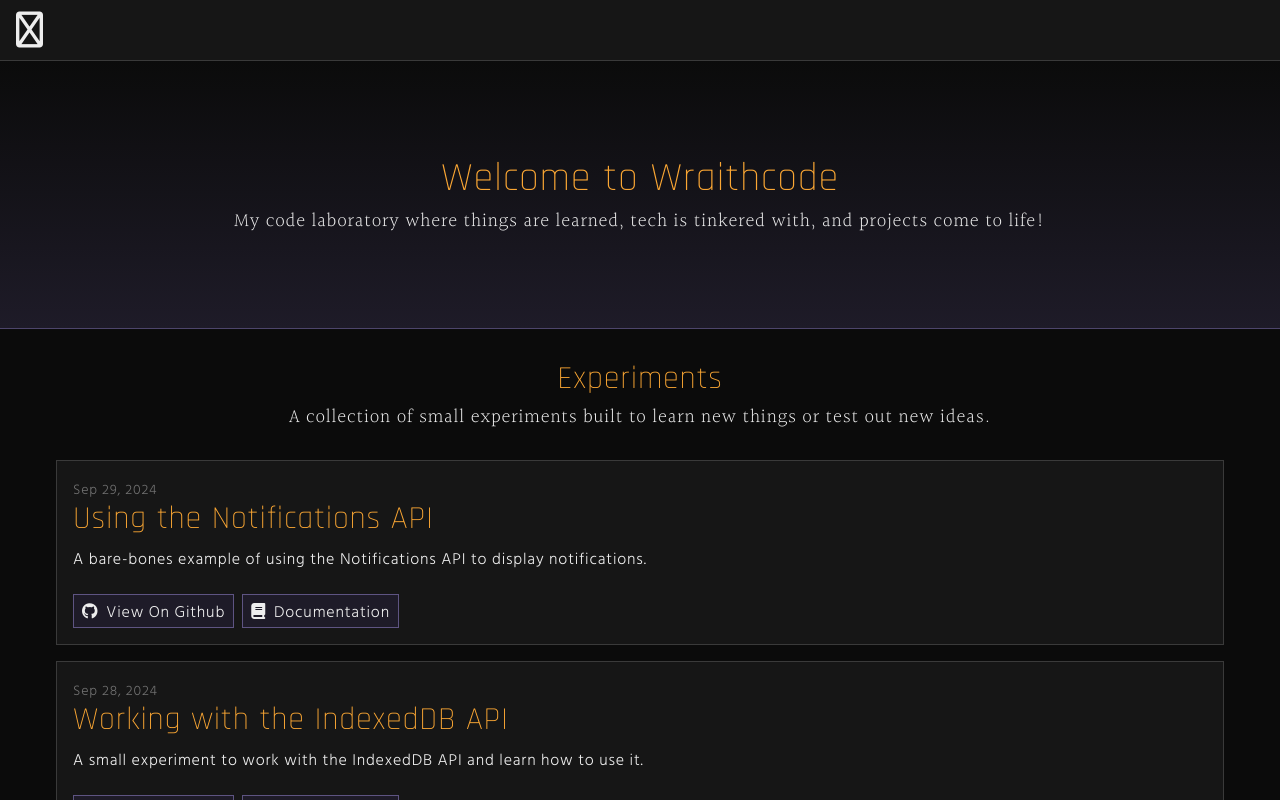
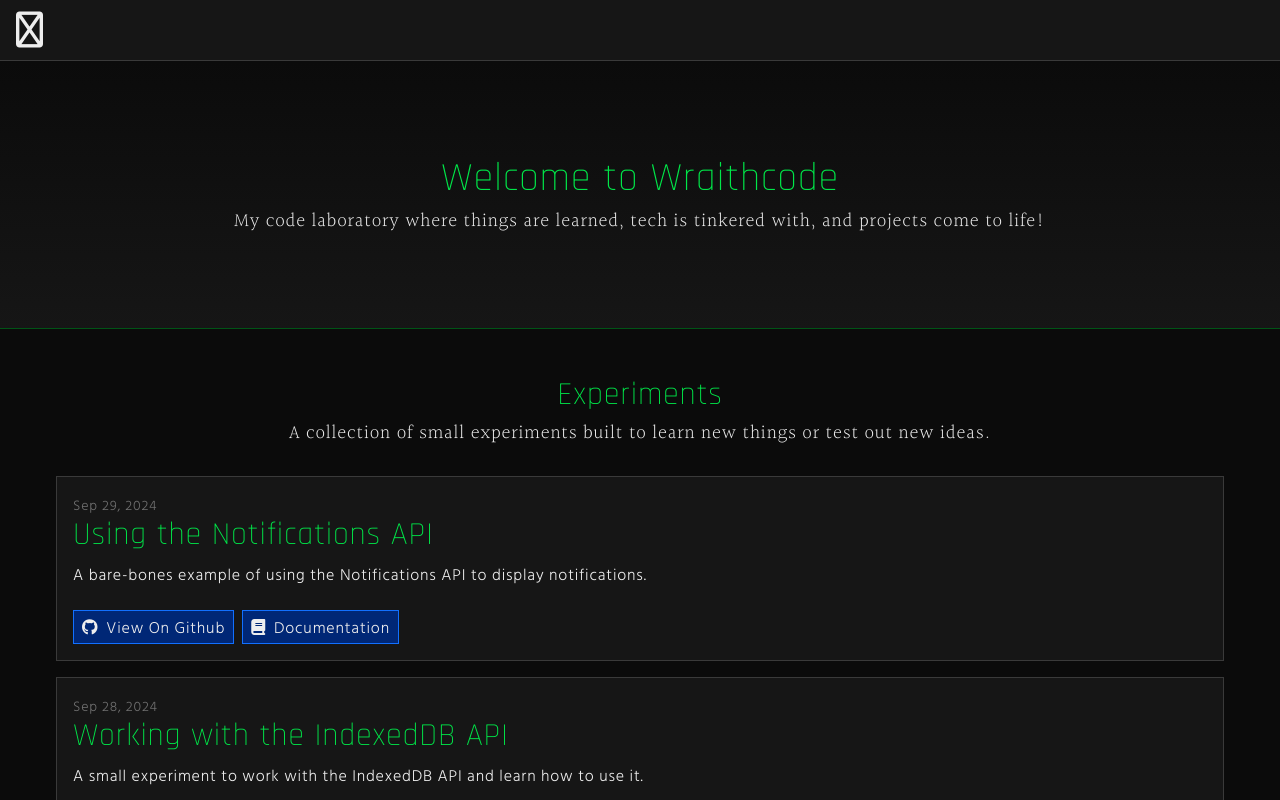
Before and after one commit to iamthe-Wraith/wraithcode, a SvelteKit app: page / in a window 1280 px wide. Built offline with nearby package versions, Linux system fonts and the light colour scheme.

Commit message:
refactor: updates theme colors

```diff
--- a/src/lib/components/Experiments.svelte
+++ b/src/lib/components/Experiments.svelte
@@ -72,7 +72,7 @@
 
 		&:has(a:hover),
 		&:has(a:focus-visible) {
-			border-color: var(--accent2-500);
+			border-color: var(--primary-300);
 		}
 
 		&:not(:last-child) {
@@ -118,8 +118,8 @@
 				justify-content: center;
 				align-items: center;
 				gap: 0.5rem;
-				border: 1px solid var(--accent2-500);
-				background-color: var(--accent2-100);
+				border: 1px solid var(--accent1-500);
+				background-color: var(--accent1-100);
 				padding: 0.25rem 0.5rem;
 				color: var(--neutral-900);
 				text-transform: capitalize;
--- a/src/routes/+page.svelte
+++ b/src/routes/+page.svelte
@@ -21,7 +21,7 @@
 		width: 100%;
 		max-width: 75rem;
 		margin: 0 auto;
-		padding: 2rem 1rem;
+		padding: 3rem 1rem;
 
 		& > header {
 			margin-bottom: 2rem;
@@ -36,7 +36,7 @@
 		width: 100%;
 		max-width: unset;
 		padding: 6rem 2rem;
-		border-bottom: 1px solid var(--accent2-400);
-		background: linear-gradient(0deg, var(--accent2-100), var(--neutral-100));
+		border-bottom: 1px solid var(--primary-100);
+		background: linear-gradient(0deg, var(--neutral-150), var(--neutral-100));
 	}
 </style>
--- a/src/routes/global.css
+++ b/src/routes/global.css
@@ -94,75 +94,75 @@ body {
 }
 
 body {
-	--neutral-0: oklch(5% 0 3);
-	--neutral-50: oklch(10% 0 3);
-	--neutral-100: oklch(15% 0 3);
-	--neutral-150: oklch(20% 0 3);
-	--neutral-200: oklch(25% 0 3);
-	--neutral-250: oklch(30% 0 3);
-	--neutral-300: oklch(35% 0 3);
-	--neutral-350: oklch(40% 0 3);
-	--neutral-400: oklch(45% 0 3);
-	--neutral-450: oklch(50% 0 3);
-	--neutral-500: oklch(55% 0 3);
-	--neutral-550: oklch(60% 0 3);
-	--neutral-600: oklch(65% 0 3);
-	--neutral-650: oklch(70% 0 3);
-	--neutral-700: oklch(75% 0 3);
-	--neutral-750: oklch(80% 0 3);
-	--neutral-800: oklch(85% 0 3);
-	--neutral-850: oklch(90% 0 3);
-	--neutral-900: oklch(95% 0 3);
+	--neutral-0: #000000;
+	--neutral-50: #030303;
+	--neutral-100: #0b0b0b;
+	--neutral-150: #161616;
+	--neutral-200: #222222;
+	--neutral-250: #2e2e2e;
+	--neutral-300: #3a3a3a;
+	--neutral-350: #484848;
+	--neutral-400: #555555;
+	--neutral-450: #636363;
+	--neutral-500: #717171;
+	--neutral-550: #808080;
+	--neutral-600: #8f8f8f;
+	--neutral-650: #9e9e9e;
+	--neutral-700: #aeaeae;
+	--neutral-750: #bebebe;
+	--neutral-800: #cecece;
+	--neutral-850: #dedede;
+	--neutral-900: #eeeeee;
 
-	--primary-100: #a36208;
-	--primary-200: #bc720b;
-	--primary-300: #d38210;
-	--primary-400: #e8931e;
-	--primary-500: #fba734;
-	--primary-600: #f9b657;
-	--primary-700: #f9c275;
-	--primary-800: #f7ca8a;
-	--primary-900: #f9d6a4;
+	--primary-100: #005416;
+	--primary-200: #00731c;
+	--primary-300: #009c2b;
+	--primary-400: #00c139;
+	--primary-500: #00e749;
+	--primary-600: #00ff5a;
+	--primary-700: #53ff81;
+	--primary-800: #83ff9c;
+	--primary-900: #a5ffb3;
 
-	--accent1-100: #2b3a1f;
-	--accent1-200: #3d542b;
-	--accent1-300: #4c6b35;
-	--accent1-400: #5d843f;
-	--accent1-500: #6a9b44;
-	--accent1-600: #79b24e;
-	--accent1-700: #88c956;
-	--accent1-800: #96dd5f;
-	--accent1-900: #a4f268;
+	--accent1-100: #002776;
+	--accent1-200: #003495;
+	--accent1-300: #0041b8;
+	--accent1-400: #0054e9;
+	--accent1-500: #1270ff;
+	--accent1-600: #3080ff;
+	--accent1-700: #4a90ff;
+	--accent1-800: #619eff;
+	--accent1-900: #7aaeff;
 
-	--accent2-100: #1e1b28;
-	--accent2-200: #2e293f;
-	--accent2-300: #3e3856;
-	--accent2-400: #4d456b;
-	--accent2-500: #5e5482;
-	--accent2-600: #70659b;
-	--accent2-700: #8174b2;
-	--accent2-800: #9282c9;
-	--accent2-900: #a493e2;
+	--accent2-100: #7d3200;
+	--accent2-200: #a04000;
+	--accent2-300: #c04f00;
+	--accent2-400: #e25f00;
+	--accent2-500: #ff7100;
+	--accent2-600: #ff893e;
+	--accent2-700: #ff9f66;
+	--accent2-800: #ffad7e;
+	--accent2-900: #ffbe9a;
 
-	--danger-100: #3f1715;
-	--danger-200: #541c18;
-	--danger-300: #6d201b;
-	--danger-400: #87221b;
-	--danger-500: #9e2017;
-	--danger-600: #b22d23;
-	--danger-700: #c4392f;
-	--danger-800: #d8453a;
-	--danger-900: #f25a4f;
+	--success-100: #5b0081;
+	--success-200: #7500a5;
+	--success-300: #8a00c2;
+	--success-400: #9e00de;
+	--success-500: #b700ff;
+	--success-600: #c13aff;
+	--success-700: #c756ff;
+	--success-800: #cf75ff;
+	--success-900: #d791ff;
 
-	--success-100: #1a303f;
-	--success-200: #1f3f56;
-	--success-300: #234d6b;
-	--success-400: #265d84;
-	--success-500: #296c9b;
-	--success-600: #357bad;
-	--success-700: #448fc4;
-	--success-800: #55a3db;
-	--success-900: #68b8f2;
+	--danger-100: #6e0003;
+	--danger-200: #8d0007;
+	--danger-300: #b10005;
+	--danger-400: #cd000f;
+	--danger-500: #e60017;
+	--danger-600: #ff001d;
+	--danger-700: #ff4945;
+	--danger-800: #ff635a;
+	--danger-900: #ff8176;
 
 	--header-font: Rajdhani, sans-serif;
 	--sub-font: Halant, sans-serif;
```
